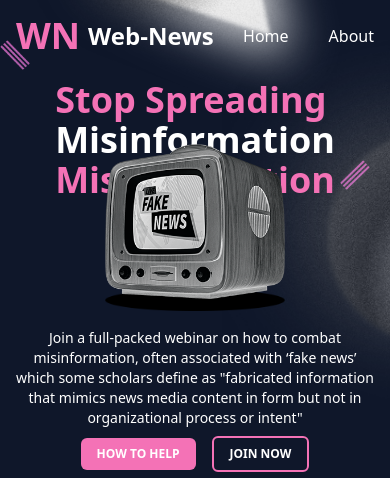
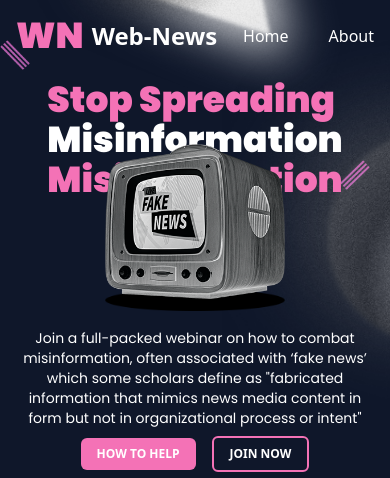
Before and after one commit to seifRashid/fake-news, a Vue app: page / in a window 390 px wide. Shown: the top 478 px of the page. Built offline with nearby package versions, Linux system fonts and the light colour scheme.

Commit message:
Add fonts poppins,lato,noto-sans etc to see how it will respond in mobile

```diff
--- a/index.html
+++ b/index.html
@@ -1,9 +1,14 @@
-<!DOCTYPE html>
+<!doctype html>
 <html lang="">
   <head>
-    <meta charset="UTF-8">
-    <link rel="icon" href="/favicon.ico">
-    <meta name="viewport" content="width=device-width, initial-scale=1.0">
+    <meta charset="UTF-8" />
+    <link rel="icon" href="/favicon.ico" />
+    <meta name="viewport" content="width=device-width, initial-scale=1.0" />
+    <link
+      href="https://fonts.googleapis.com/css2?family=Lato:ital,wght@0,100;0,300;0,400;0,700;0,900;1,100;1,300;1,400;1,700;1,900&family=Noto+Sans:ital,wght@0,100..900;1,100..900&family=Open+Sans:ital,wght@0,300..800;1,300..800&family=Poppins:ital,wght@0,100;0,200;0,300;0,400;0,500;0,600;0,700;0,800;0,900;1,100;1,200;1,300;1,400;1,500;1,600;1,700;1,800;1,900&display=swap"
+      rel="stylesheet"
+    />
+
     <title>Vite App</title>
   </head>
   <body>
--- a/package.json
+++ b/package.json
@@ -12,6 +12,7 @@
     "format": "prettier --write src/"
   },
   "dependencies": {
+    "@fontsource/roboto": "^5.1.1",
     "gsap": "^3.12.7",
     "pinia": "^2.3.0",
     "vue": "^3.5.13",
--- a/src/App.vue
+++ b/src/App.vue
@@ -8,7 +8,7 @@ import { RouterLink, RouterView } from 'vue-router'
       class="flex px-4 sm:px-20 items-center justify-between text-white bg-transparent mt-0 pt-4 bg-slate-900 z-10"
     >
       <div class="flex gap-2 items-center">
-        <h1 class="text-4xl font-extrabold text-pink-400" >WN</h1>
+        <h1 class="text-4xl font-poppins font-black text-pink-400" >WN</h1>
         <h1 class="text-2xl font-bold">Web-News</h1>
       </div>
       <nav class="flex items-center gap-10">
--- a/src/components/HomePage/LandingPage.vue
+++ b/src/components/HomePage/LandingPage.vue
@@ -40,9 +40,9 @@ onMounted(() => {
         class="relative mx-auto w-full mt-10 sm:mt-5 sm:w-3/4 flex flex-col items-center justify-start"
       >
         <div class="flex flex-col text-4xl sm:text-6xl sm:gap-2 font-extrabold">
-          <h1 class="stop text-pink-400">Stop Spreading</h1>
-          <h1 class="mis1 text-white">Misinformation</h1>
-          <h1 class="mis2 text-pink-400">Misinformation</h1>
+          <h1 class="stop font-poppins font-black text-pink-400">Stop Spreading</h1>
+          <h1 class="mis1 font-poppins font-black text-white">Misinformation</h1>
+          <h1 class="mis2 font-poppins font-black text-pink-400">Misinformation</h1>
         </div>
         <!-- tv and shadow -->
         <div class="tv flex flex-col absolute sm:size-[300px] size-[180px] top-16 sm:top-24">
@@ -52,7 +52,7 @@ onMounted(() => {
           </div>
         </div>
         <div class="flex flex-col gap-2 mt-32 sm:mt-48">
-          <p class="px-4 sm:px-36 text-center text-white text-sm sm:text-md">
+          <p class="px-4 font-poppins font-regular sm:px-36 text-center text-white text-sm sm:text-md">
             Join a full-packed webinar on how to combat misinformation, often associated with ‘fake
             news’ which some scholars define as "fabricated information that mimics news media
             content in form but not in organizational process or intent"
--- a/tailwind.config.js
+++ b/tailwind.config.js
@@ -5,7 +5,14 @@ export default {
     "./src/**/*.{vue,js,ts,jsx,tsx}",
   ],
   theme: {
-    extend: {},
+    extend: {
+      fontFamily: {
+        lato: ['"Lato"', 'sans-serif'],
+        openSans: ['"Open Sans"', 'sans-serif'],
+        notoSana: ['"Noto Sans"', 'sans-serif'],
+        poppins: ['"Poppins"', 'sans-serif'],
+      },
+    },
   },
   plugins: [],
 }
```
Also changed, not shown: 5 other files (tests, documents, lock files or other folders).
